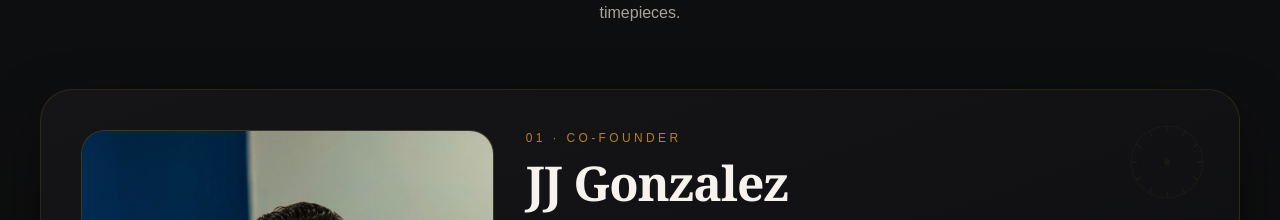
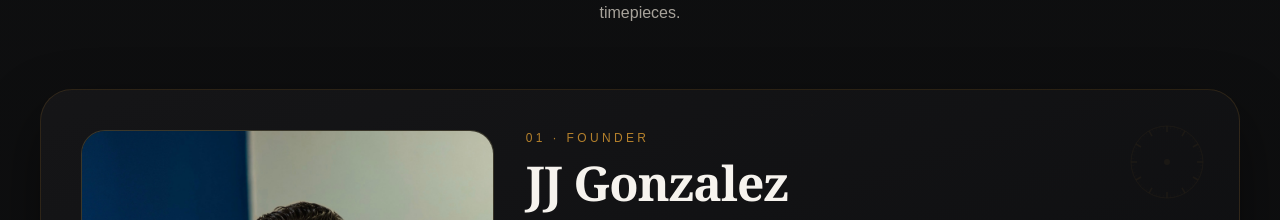
Before and after one commit to jochi3224/jj-connections-frontend, a Next.js app: page /about in a window 1280 px wide. Shown: the part 2340-2560 px from the top of the page. Built offline with nearby package versions, Linux system fonts and the light colour scheme.

Commit message:
update: carousel recent watches + speed fix

```diff
--- a/app/about/page.tsx
+++ b/app/about/page.tsx
@@ -19,7 +19,7 @@ interface TeamMember {
 const teamMembers: TeamMember[] = [
   {
     name: "JJ Gonzalez",
-    role: "Co-Founder",
+    role: "Founder",
     number: "01",
     image: "/img/team-jj.jpg",
     intro:
--- a/app/page.tsx
+++ b/app/page.tsx
@@ -19,7 +19,6 @@ export default async function Home() {
       <FeaturedCarousel watches={watches} />
       <ScrollWatchShowcase />
       <AboutSection />
-      <OwnersSection />
       <Footer />
     </main>
   );
```
